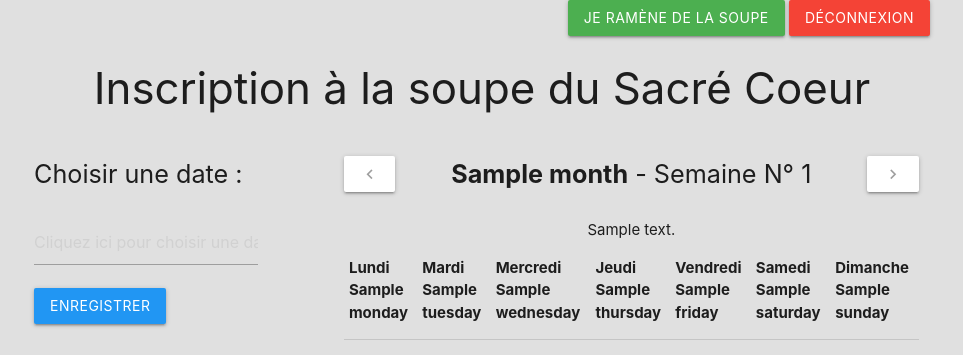
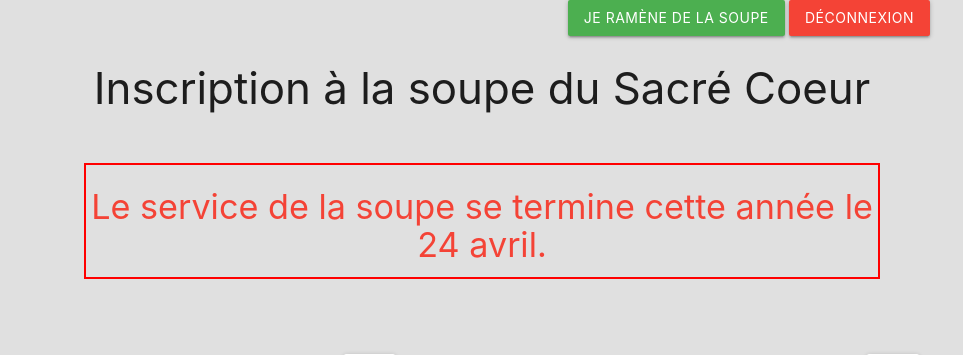
Before and after one commit to thibaut2g/soupe, a Symfony app: template templates/home/index.html.twig in a window 1280 px wide. Shown: the top 355 px of the page, without its empty margins (158-1121 px from the left). Run offline with Twig, Linux system fonts and the light colour scheme; the template is opened without the code that fills it: most values are stand-ins (such as "Sample title", 1, 10 or a date in 2020); lists and menus that the app fills with data are empty; some libraries are stand-ins or nearby versions.

Commit message:
annoucement end of the year

```diff
--- a/templates/home/index.html.twig
+++ b/templates/home/index.html.twig
@@ -39,6 +39,9 @@
     </div>
     <h3 class="center">Inscription à la soupe du Sacré Coeur</h3>
 
+    <div class="row center red-text" style="margin: 50px; border: 2px solid red">
+        <h4 >Le service de la soupe se termine cette année le 24 avril.</h4>
+    </div>
     <div class="row">
         <div class="col m3 s12">
             <form id="datepicker_form">
```
